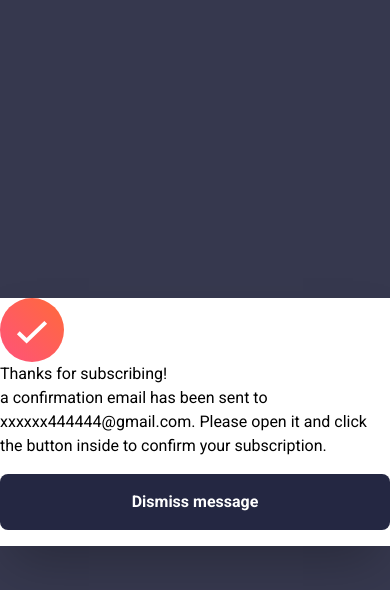
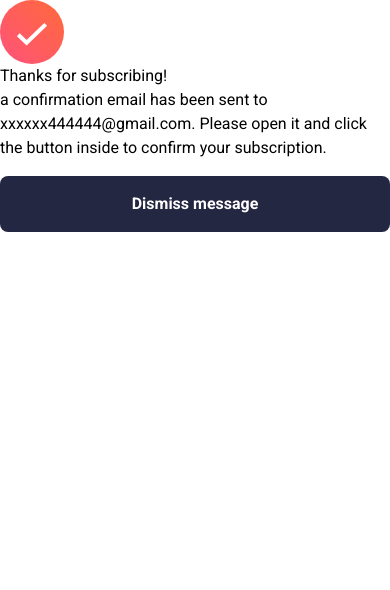
Before and after one commit to GavinITP/news-letter-signup-form, a Next.js app: page /success in a window 390 px wide. Shown: the top 590 px of the page. Built offline with nearby package versions, Linux system fonts and the light colour scheme.

Commit message:
set min height to full screen on mobile

```diff
--- a/app/page.tsx
+++ b/app/page.tsx
@@ -6,14 +6,13 @@ import { useRouter } from "next/navigation";
 
 const Home = () => {
   const router = useRouter();
-
   const NavigateToSuccessPage = () => {
     router.push("/success");
   };
 
   return (
     <main className="absolute top-1/2 left-1/2 translate-x-[-50%] translate-y-[-50%] w-full sm:max-w-[375px] md:max-w-[1000px] 2xl:scale-125 shadow-2xl">
-      <article className="bg-white sm:rounded-2xl md:rounded-3xl overflow-hidden max-h-screen grid md:grid-cols-2 md:p-8 md:gap-8">
+      <article className="bg-white sm:rounded-2xl md:rounded-3xl overflow-hidden min-h-screen grid md:grid-cols-2 md:p-8 md:gap-8">
         <img
           className="w-full md:h-full object-cover md:rounded-2xl md:order-1"
           src="illustration-sign-up-mobile.svg"
--- a/app/success/page.tsx
+++ b/app/success/page.tsx
@@ -11,8 +11,8 @@ const Success = () => {
   };
 
   return (
-    <main className="absolute top-1/2 left-1/2 translate-x-[-50%] translate-y-[-50%] w-full sm:max-w-[375px] md:max-w-[1000px] 2xl:scale-125 shadow-2xl">
-      <article className="bg-white sm:rounded-2xl md:rounded-3xl">
+    <main className="absolute top-1/2 left-1/2 translate-x-[-50%] translate-y-[-50%] w-full shadow-2xl">
+      <article className="bg-white sm:rounded-2xl md:rounded-3xl min-h-screen">
         <img src="icon-success.svg" />
 
         <h1>Thanks for subscribing!</h1>
```
